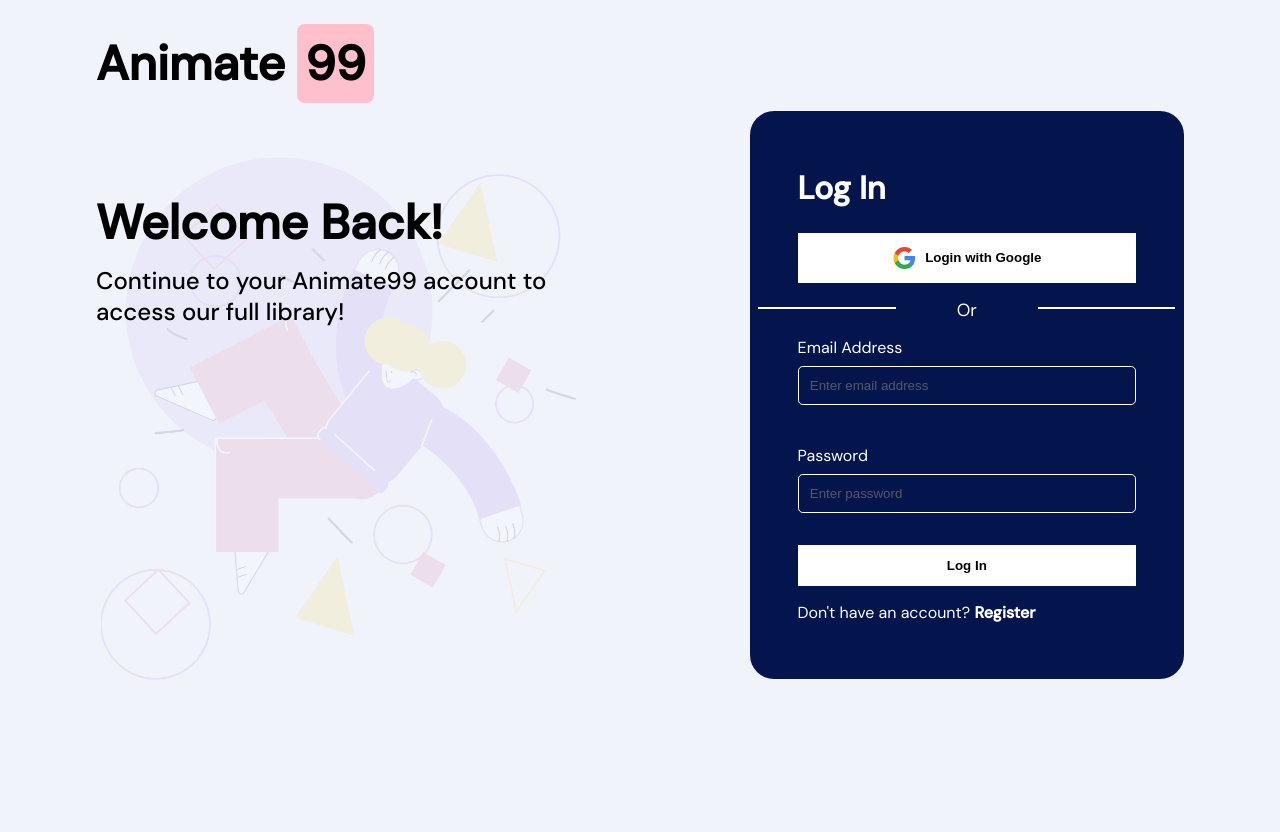
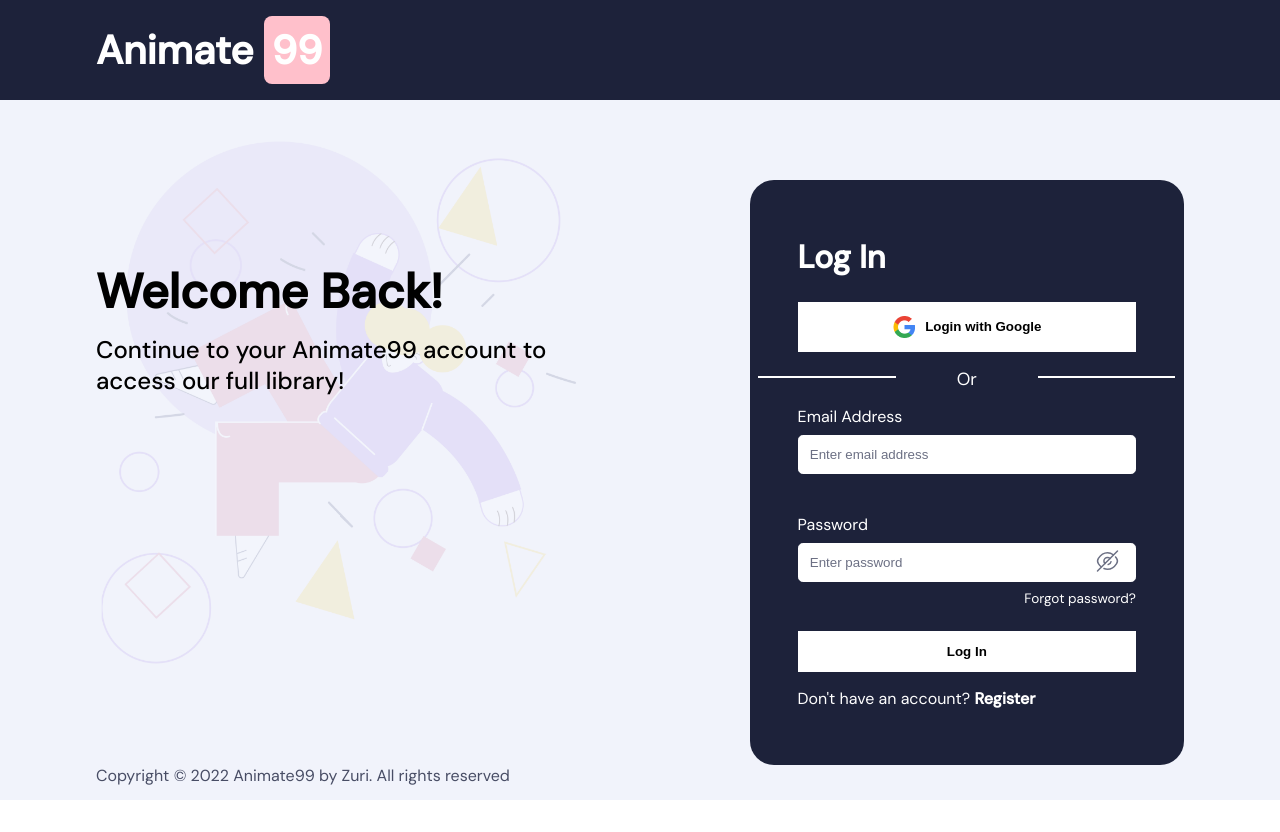
Before and after one commit to Eyezallhazy/anime-99, a plain HTML site: page index.html in a window 1280 px wide. After the commit the page ends 800 px from the top, so only its background shows below. Drawn offline with Linux system fonts and the light colour scheme.

Commit message:
border , forgot password and footer

```diff
--- a/index.html
+++ b/index.html
@@ -6,12 +6,14 @@
     <meta http-equiv="X-UA-Compatible" content="IE=edge" />
     <meta name="viewport" content="width=device-width, initial-scale=1.0" />
     <title>Document</title>
-    <link rel="stylesheet" href="./style.css" />
+    <link rel="stylesheet" href="./styles.css" />
 </head>
 
 <body>
     <header>
-        <h1>Animate <span>99</span></h1>
+        <div class="head_wrap">
+            <h1>Animate <span>99</span></h1>
+        </div>
     </header>
     <main class="container">
         <div class="left">
@@ -31,19 +33,27 @@
                     <input type="email" name="email" id="email" placeholder="Enter email address" />
                 </div>
                 <div class="password">
-                    <label for="password">Password</label>
-                    <input type="password" name="password" id="password" placeholder="Enter password" />
+                    <div class="input__password">
+                        <label for="password">Password</label>
+                        <input type="password" name="password" id="password" placeholder="Enter password" />
+                    </div>
+                    <img src="./assets/eye-slash.svg" alt="eye-slash">
+                    <small>Forgot password?</small>
                 </div>
                 <div class="button">
                     <button class="btn btn__login">Log In</button>
                     <small>Don't have an account?
               <span>
 
-              <a href="./index.html">Register</a></small
+              <a href="./signup.html">Register</a></small
             ></span>
           </div>
         </form>
       </div>
     </main>
-  </body>
+    <footer>
+        <small>Copyright © 2022 Animate99 by Zuri. All rights reserved</small>
+                    </footer>
+</body>
+
 </html>
--- a/style.css
+++ b/styles.css
@@ -17,12 +17,20 @@ body {
 }
 
 header {
-    margin: 2rem auto 0.55rem;
+    background-color: #1d223a;
+    margin-bottom: 2.5rem;
+    padding: 1.5rem 0;
+}
+
+.head_wrap {
+    margin: 0 auto;
     max-width: 85vw;
+    /* padding: 4rem auto; */
 }
 
 h1 {
-    font-size: 3rem;
+    color: #fff;
+    font-size: 2.5rem;
 }
 
 header span {
@@ -33,7 +41,7 @@ header span {
 
 .container {
     max-width: 85vw;
-    margin: 1rem auto 0;
+    margin: 5rem auto 0;
     display: flex;
     align-items: flex-start;
     justify-content: space-between;
@@ -63,7 +71,7 @@ form {
 }
 
 .right {
-    background-color: rgb(3, 21, 76);
+    background-color: #1d223a;
     padding: 3.5rem 3rem;
     text-decoration-color: white;
     width: 32rem;
@@ -136,18 +144,35 @@ label {
     margin-bottom: 2rem;
 }
 
+.password {
+    position: relative;
+}
+
+.password img {
+    position: absolute;
+    top: 2.2rem;
+    right: 1rem;
+}
+
+.password small {
+    display: flex;
+    align-items: center;
+    justify-content: flex-end;
+    font-size: 0.85rem;
+}
+
 .right form input {
     display: block;
     padding: 0.7rem;
     width: 100%;
     border-radius: 0.3rem;
     margin: 0.5rem 0;
-    background-color: inherit;
+    background-color: white;
     border: 1px solid white;
 }
 
 .right form input::placeholder {
-    opacity: 0.7;
+    color: #6c7084;
 }
 
 button {
@@ -181,6 +206,16 @@ a {
     color: #fff;
     text-decoration: none;
     font-weight: bold;
+}
+
+footer {
+    max-width: 85vw;
+    margin: 0 auto;
+}
+
+footer small {
+    text-align: left;
+    color: #484d65;
 }
 
 @media (max-width: 950px) {
```
Also changed, not shown: signup.html (+11 -4 lines), assets/eye-slash.svg (added).
